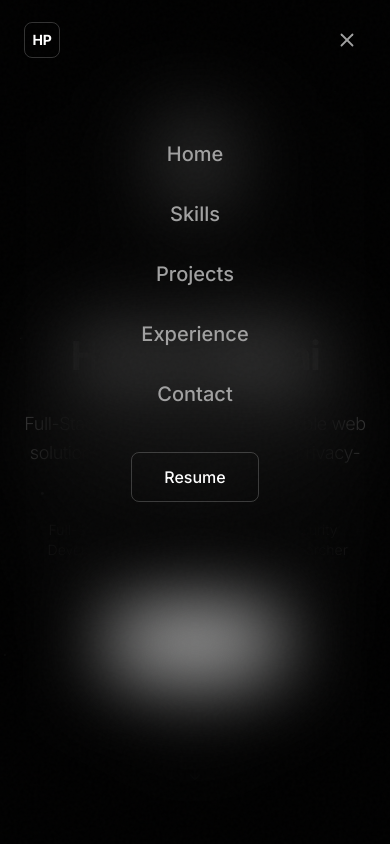
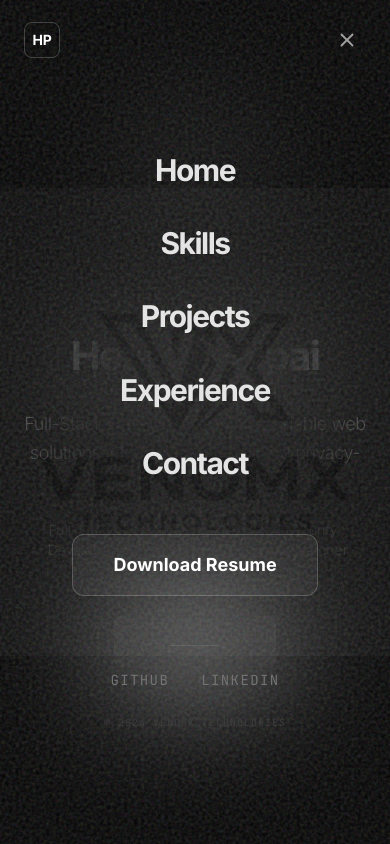
Before and after one commit to TechVenom/portfolio, a Next.js app: page / in a window 390 px wide. Both pictures are taken after a click on the button 347 px from the left and 40 px from the top of the page. Shown: the top 844 px of the page. Built offline with nearby package versions, Linux system fonts and the light colour scheme.

Commit message:
feat: redesign mobile menu for premium noir aesthetic

```diff
--- a/src/components/Navigation.tsx
+++ b/src/components/Navigation.tsx
@@ -104,33 +104,76 @@ const Navigation: React.FC = () => {
             initial={{ opacity: 0 }}
             animate={{ opacity: 1 }}
             exit={{ opacity: 0 }}
-            transition={{ duration: 0.3 }}
-            className="fixed inset-0 z-40 bg-noir-950/98 backdrop-blur-2xl pt-24"
+            transition={{ duration: 0.4, ease: [0.16, 1, 0.3, 1] }}
+            className="fixed inset-0 z-40 bg-noir-950/98 backdrop-blur-3xl pt-24 overflow-hidden"
           >
-            <div className="flex flex-col items-center gap-2 p-8">
+            {/* Grain Overlay */}
+            <div className="absolute inset-0 z-0 opacity-20 pointer-events-none grain-overlay" />
+
+            {/* Decorative Background Element */}
+            <div className="absolute top-1/2 left-1/2 -translate-x-1/2 -translate-y-1/2 w-[120%] h-auto opacity-[0.03] pointer-events-none select-none z-0">
+              <img src="/favicon.png" alt="" className="w-full h-full object-contain grayscale invert" />
+            </div>
+
+            <div className="relative z-10 flex flex-col items-center justify-between h-[80vh] px-8 py-10 text-center">
+              <div className="flex flex-col items-center gap-1">
                 {navLinks.map((link, i) => (
                   <motion.button
                     key={link.href}
-                  initial={{ opacity: 0, y: 20 }}
+                    initial={{ opacity: 0, y: 30 }}
                     animate={{ opacity: 1, y: 0 }}
-                  transition={{ delay: i * 0.08, ease: [0.16, 1, 0.3, 1] }}
+                    exit={{ opacity: 0, y: 20 }}
+                    transition={{
+                      delay: i * 0.08,
+                      duration: 0.7,
+                      ease: [0.16, 1, 0.3, 1]
+                    }}
                     onClick={() => scrollTo(link.href)}
-                  className="text-xl font-medium text-ash-500 hover:text-white transition-colors duration-300 py-3"
+                    className="group relative py-4"
                   >
+                    <span className="text-3xl font-bold tracking-tighter text-ash-300 group-hover:text-white transition-colors duration-300">
                       {link.label}
+                    </span>
+                    <motion.div
+                      initial={{ scaleX: 0 }}
+                      whileHover={{ scaleX: 1 }}
+                      className="absolute bottom-3 left-0 right-0 h-px bg-white origin-left transition-transform duration-500"
+                    />
                   </motion.button>
                 ))}
-              <motion.a
-                initial={{ opacity: 0, y: 20 }}
-                animate={{ opacity: 1, y: 0 }}
-                transition={{ delay: 0.5, ease: [0.16, 1, 0.3, 1] }}
+
+                <motion.div
+                  initial={{ opacity: 0, scale: 0.9 }}
+                  animate={{ opacity: 1, scale: 1 }}
+                  exit={{ opacity: 0, scale: 0.9 }}
+                  transition={{ delay: 0.45, duration: 0.5 }}
+                  className="mt-8"
+                >
+                  <a
                     href="/resume.pdf"
                     target="_blank"
                     rel="noopener noreferrer"
-                className="mt-6 px-8 py-3 rounded-lg border border-white/20 text-white font-medium text-base hover:bg-white hover:text-noir-950 transition-all duration-300"
+                    className="flex items-center gap-3 px-10 py-4 rounded-xl border border-white/20 bg-white/5 text-white font-bold text-lg hover:bg-white hover:text-noir-950 transition-all duration-500"
                   >
-                Resume
-              </motion.a>
+                    Download Resume
+                  </a>
+                </motion.div>
+              </div>
+
+              {/* Bottom Mobile Footer */}
+              <motion.div
+                initial={{ opacity: 0 }}
+                animate={{ opacity: 1 }}
+                transition={{ delay: 0.6, duration: 0.8 }}
+                className="flex flex-col items-center gap-6"
+              >
+                <div className="w-12 h-px bg-white/10" />
+                <div className="flex items-center gap-8">
+                  <a href="https://github.com/TechVenom" target="_blank" rel="noopener noreferrer" className="text-ash-600 hover:text-white transition-colors text-sm font-mono tracking-widest uppercase">GitHub</a>
+                  <a href="https://linkedin.com/in/hezron-paipai" target="_blank" rel="noopener noreferrer" className="text-ash-600 hover:text-white transition-colors text-sm font-mono tracking-widest uppercase">LinkedIn</a>
+                </div>
+                <p className="text-[10px] text-ash-800 font-mono tracking-widest uppercase">© 2024 VenomX Technologies</p>
+              </motion.div>
             </div>
           </motion.div>
         )}
```
Lines whose indentation alone changed are shown as unchanged.
